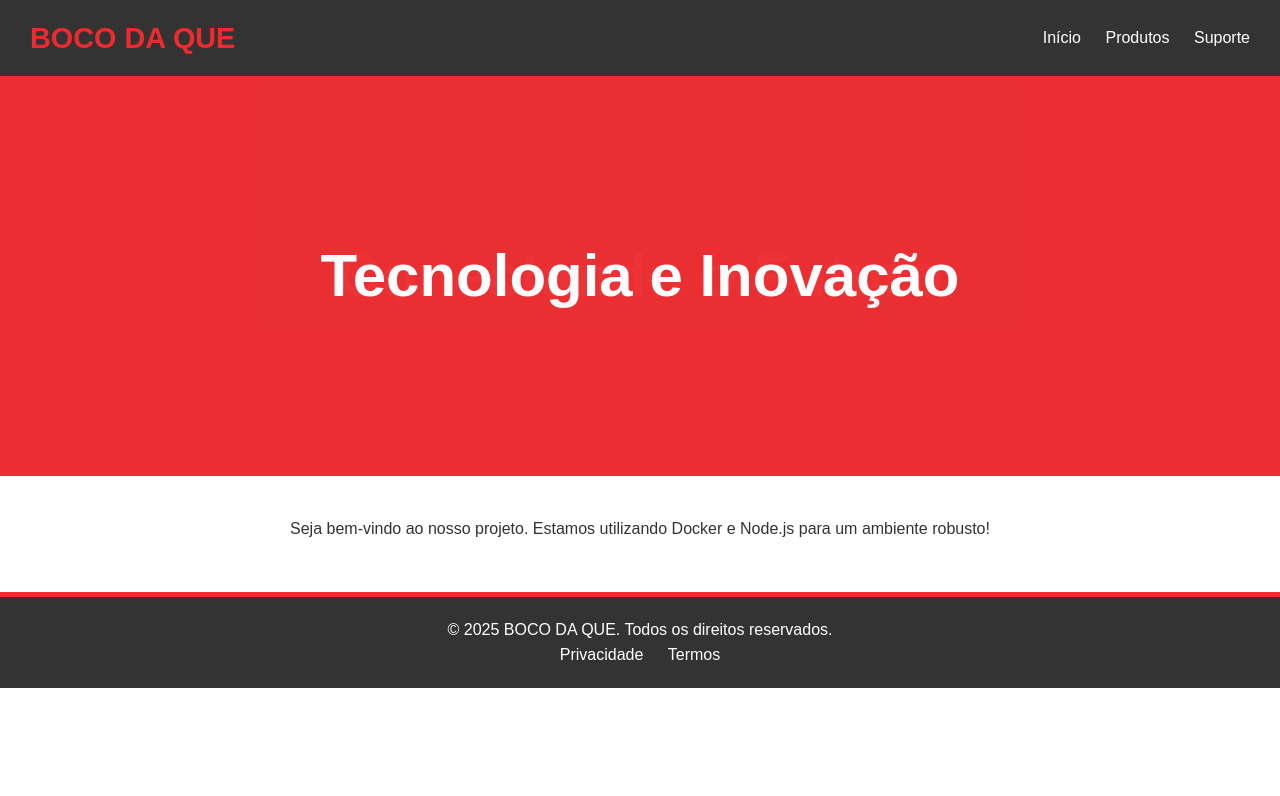
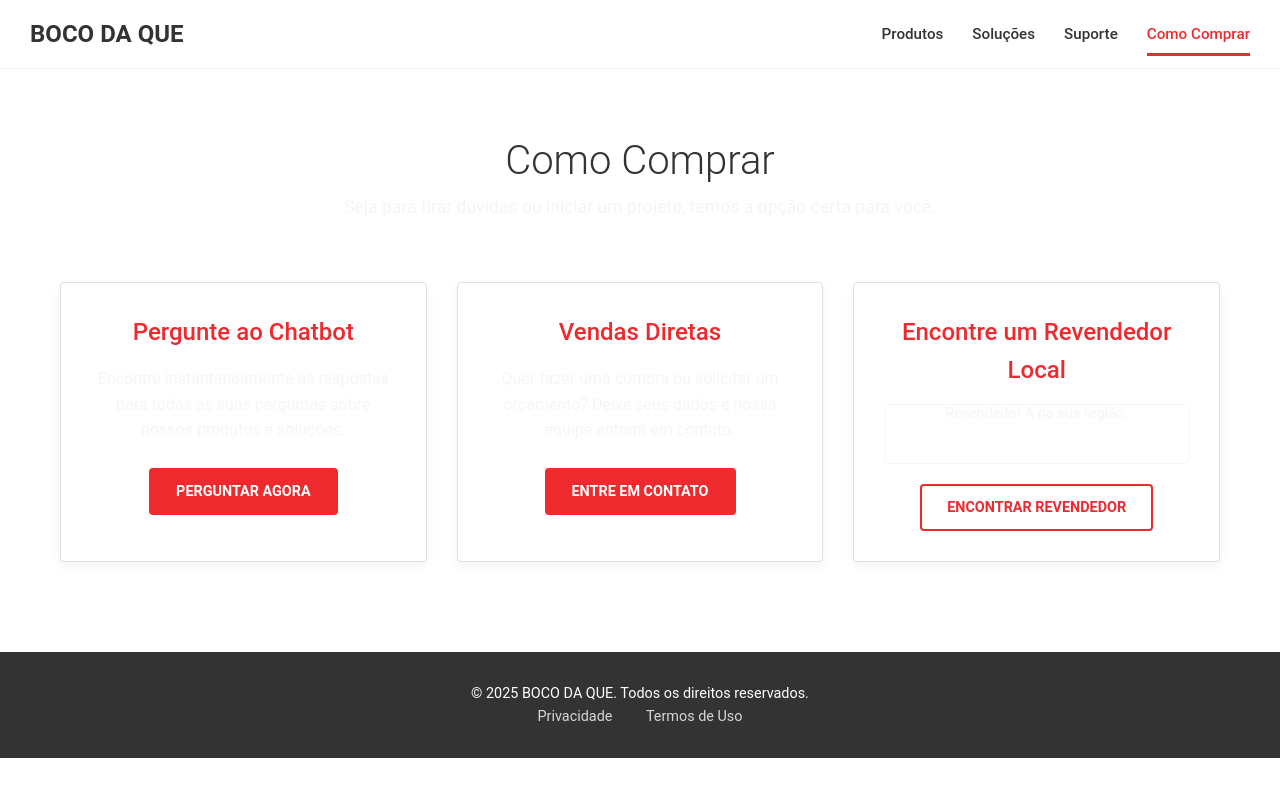
Before and after one commit to quezia-miyazaki/boco-da-que-landing-page, a website: page index.html in a window 1280 px wide. Drawn offline with Linux system fonts and the light colour scheme.

Commit message:
Mudança estrutural.

```diff
--- a/index.html
+++ b/index.html
@@ -3,7 +3,7 @@
 <head>
     <meta charset="UTF-8">
     <meta name="viewport" content="width=device-width, initial-scale=1.0">
-    <title>BOCO DA QUE - Projeto Web</title>
+    <title>BOCO DA QUE - Como Comprar</title>
     <link rel="stylesheet" href="style.css">
 </head>
 <body>
@@ -11,35 +11,57 @@
     <header class="header">
         <div class="logo">BOCO DA QUE</div>
         <nav class="nav">
-            <a href="#">Início</a>
             <a href="#">Produtos</a>
+            <a href="#">Soluções</a>
             <a href="#">Suporte</a>
+            <a href="#" class="active-link">Como Comprar</a>
         </nav>
     </header>
 
     <main class="main-content">
-        <section class="carousel-container">
-            <div class="carousel-slide slide-1 active">
-                <h2>Tecnologia e Inovação</h2>
+
+        <h1 class="page-title">Como Comprar</h1>
+        <p class="subtitle">Seja para tirar dúvidas ou iniciar um projeto, temos a opção certa para você.</p>
+
+        <section class="cta-grid">
+
+            <div class="cta-block">
+                <h2>Pergunte ao Chatbot</h2>
+                <p>Encontre instantaneamente as respostas para todas as suas perguntas sobre nossos produtos e soluções.</p>
+                <a href="#" class="btn btn-red">Perguntar Agora</a>
             </div>
-            <div class="carousel-slide slide-2">
-                <h2>Conectando o Futuro</h2>
+
+            <div class="cta-block">
+                <h2>Vendas Diretas</h2>
+                <p>Quer fazer uma compra ou solicitar um orçamento? Deixe seus dados e nossa equipe entrará em contato.</p>
+                <a href="#" class="btn btn-red">Entre em Contato</a>
             </div>
-            <div class="carousel-slide slide-3">
-                <h2>Feito para Você</h2>
+
+            <div class="cta-block">
+                <h2>Encontre um Revendedor Local</h2>
+                <div class="carousel-container">
+                    <div class="carousel-slide slide-1 active">
+                        <p>Revendedor A na sua região.</p>
+                    </div>
+                    <div class="carousel-slide slide-2">
+                        <p>Revendedor B para soluções específicas.</p>
+                    </div>
+                    <div class="carousel-slide slide-3">
+                        <p>Entre em contato para saber mais!</p>
+                    </div>
+                </div>
+                <a href="#" class="btn btn-red-outline">Encontrar Revendedor</a>
             </div>
-            </section>
 
-        <section class="content-area">
-            <p>Seja bem-vindo ao nosso projeto. Estamos utilizando Docker e Node.js para um ambiente robusto!</p>
         </section>
+
     </main>
 
     <footer class="footer">
         <p>&copy; 2025 BOCO DA QUE. Todos os direitos reservados.</p>
         <div class="footer-links">
             <a href="#">Privacidade</a>
-            <a href="#">Termos</a>
+            <a href="#">Termos de Uso</a>
         </div>
     </footer>
 
--- a/style.css
+++ b/style.css
@@ -1,9 +1,9 @@
 /* Definição das cores da Huawei como variáveis */
 :root {
-    --huawei-red: #EE2A2F;
-    --huawei-dark: #333333;
-    --huawei-light: #FFFFFF;
-    --huawei-gray: #666666;
+    --huawei-red: #EE2A2F; /* Vermelho principal */
+    --huawei-dark: #333333; /* Preto para texto e header/footer */
+    --huawei-light: #FFFFFF; /* Fundo principal */
+    --huawei-gray: #f5f5f5; /* Cinza claro para fundos secundários */
 }
 
 * {
@@ -13,7 +13,7 @@
 }
 
 body {
-    font-family: Arial, sans-serif;
+    font-family: 'Roboto', Arial, sans-serif; /* Usando uma fonte limpa */
     line-height: 1.6;
     background-color: var(--huawei-light);
     color: var(--huawei-dark);
@@ -22,42 +22,146 @@ body {
 a {
     color: var(--huawei-red);
     text-decoration: none;
+    transition: color 0.3s;
+}
+
+a:hover {
+    text-decoration: underline;
 }
 
 /* === HEADER === */
 .header {
-    background-color: var(--huawei-dark);
-    color: var(--huawei-light);
+    background-color: var(--huawei-light);
+    color: var(--huawei-dark);
     padding: 15px 30px;
     display: flex;
     justify-content: space-between;
     align-items: center;
-    box-shadow: 0 2px 4px rgba(0, 0, 0, 0.1);
+    border-bottom: 1px solid var(--huawei-gray);
+    position: sticky; /* Mantém o header fixo no topo, como no site */
+    top: 0;
+    z-index: 1000;
 }
 
 .logo {
-    font-size: 1.8em;
+    font-size: 1.5em;
     font-weight: bold;
-    color: var(--huawei-red); /* Destaque da marca em vermelho */
+    color: var(--huawei-dark);
 }
 
 .nav a {
-    color: var(--huawei-light);
-    margin-left: 20px;
-    font-size: 1em;
-    transition: color 0.3s;
+    color: var(--huawei-dark);
+    margin-left: 25px;
+    font-size: 0.95em;
+    font-weight: 500;
 }
 
-.nav a:hover {
+.nav a:hover,
+.nav a.active-link {
     color: var(--huawei-red);
+    border-bottom: 3px solid var(--huawei-red);
+    padding-bottom: 10px;
 }
 
-/* === CARROSSEL BÁSICO === */
+/* === TÍTULOS E SUBTÍTULOS === */
+.page-title {
+    font-size: 2.5em;
+    font-weight: 300;
+    text-align: center;
+    margin-top: 40px;
+    color: var(--huawei-dark);
+}
+
+.subtitle {
+    text-align: center;
+    color: var(--huawei-gray);
+    margin-bottom: 40px;
+    font-size: 1.1em;
+}
+
+/* === GRID DE BLOCOS DE AÇÃO (CTAS) === */
+.main-content {
+    max-width: 1200px;
+    margin: 0 auto;
+    padding: 20px;
+}
+
+.cta-grid {
+    display: flex;
+    gap: 30px;
+    padding: 20px 0;
+    justify-content: center;
+}
+
+.cta-block {
+    flex: 1;
+    background-color: var(--huawei-light);
+    border: 1px solid #e0e0e0;
+    padding: 30px;
+    border-radius: 4px;
+    box-shadow: 0 4px 12px rgba(0, 0, 0, 0.05);
+    text-align: center;
+}
+
+.cta-block h2 {
+    font-size: 1.5em;
+    color: var(--huawei-red);
+    margin-bottom: 15px;
+    font-weight: 500;
+}
+
+.cta-block p {
+    color: var(--huawei-gray);
+    margin-bottom: 25px;
+    min-height: 40px; /* Para manter o alinhamento mesmo com textos curtos */
+}
+
+/* === ESTILOS DE BOTÃO === */
+.btn {
+    display: inline-block;
+    padding: 10px 25px;
+    text-transform: uppercase;
+    font-weight: bold;
+    border-radius: 4px;
+    transition: all 0.3s;
+    font-size: 0.9em;
+}
+
+.btn-red {
+    background-color: var(--huawei-red);
+    color: var(--huawei-light);
+    border: 2px solid var(--huawei-red);
+}
+
+.btn-red:hover {
+    background-color: #d8252a; /* Vermelho um pouco mais escuro */
+    color: var(--huawei-light);
+    text-decoration: none;
+}
+
+.btn-red-outline {
+    background-color: transparent;
+    color: var(--huawei-red);
+    border: 2px solid var(--huawei-red);
+}
+
+.btn-red-outline:hover {
+    background-color: var(--huawei-red);
+    color: var(--huawei-light);
+    text-decoration: none;
+}
+
+/* === CARROSSEL ADAPTADO (no bloco 3) === */
 .carousel-container {
-    height: 400px; /* Altura do carrossel */
+    height: 60px; /* Altura menor, apenas para o texto */
     overflow: hidden;
     position: relative;
     margin-bottom: 20px;
+    border: 1px solid var(--huawei-gray);
+    border-radius: 4px;
+    display: flex;
+    align-items: center;
+    justify-content: center;
 }
 
 .carousel-slide {
@@ -69,46 +173,49 @@ a {
     display: flex;
     justify-content: center;
     align-items: center;
-    color: var(--huawei-light);
-    font-size: 2.5em;
-    font-weight: bold;
+    color: var(--huawei-dark);
+    font-size: 0.9em;
+    background-color: var(--huawei-light);
     opacity: 0;
     transition: opacity 1s ease-in-out;
+    padding: 10px;
 }
 
 .carousel-slide.active {
     opacity: 1;
-    position: relative; /* Mantém o elemento ativo no fluxo */
+    position: relative;
 }
 
-/* Estilos de fundo simulados */
-.slide-1 { background-color: #EE2A2F; } /* Vermelho Huawei */
-.slide-2 { background-color: #444444; } /* Cinza Escuro */
-.slide-3 { background-color: #666666; } /* Cinza Médio */
-
-/* === CONTEÚDO PRINCIPAL === */
-.content-area {
-    padding: 20px 30px;
-    max-width: 1200px;
-    margin: 0 auto;
-    text-align: center;
-}
 
 /* === FOOTER === */
 .footer {
     background-color: var(--huawei-dark);
     color: var(--huawei-light);
-    padding: 20px 30px;
-    margin-top: 30px;
+    padding: 30px 30px;
+    margin-top: 50px;
     text-align: center;
-    border-top: 5px solid var(--huawei-red); /* Linha vermelha de acento */
+    font-size: 0.9em;
 }
 
 .footer-links a {
     color: var(--huawei-light);
-    margin: 0 10px;
+    margin: 0 15px;
+    opacity: 0.8;
 }
 
 .footer-links a:hover {
     color: var(--huawei-red);
 }
+
+/* Responsividade básica */
+@media (max-width: 768px) {
+    .cta-grid {
+        flex-direction: column;
+    }
+    .header {
+        flex-direction: column;
+    }
+    .nav a {
+        margin: 5px 10px;
+    }
+}
```
